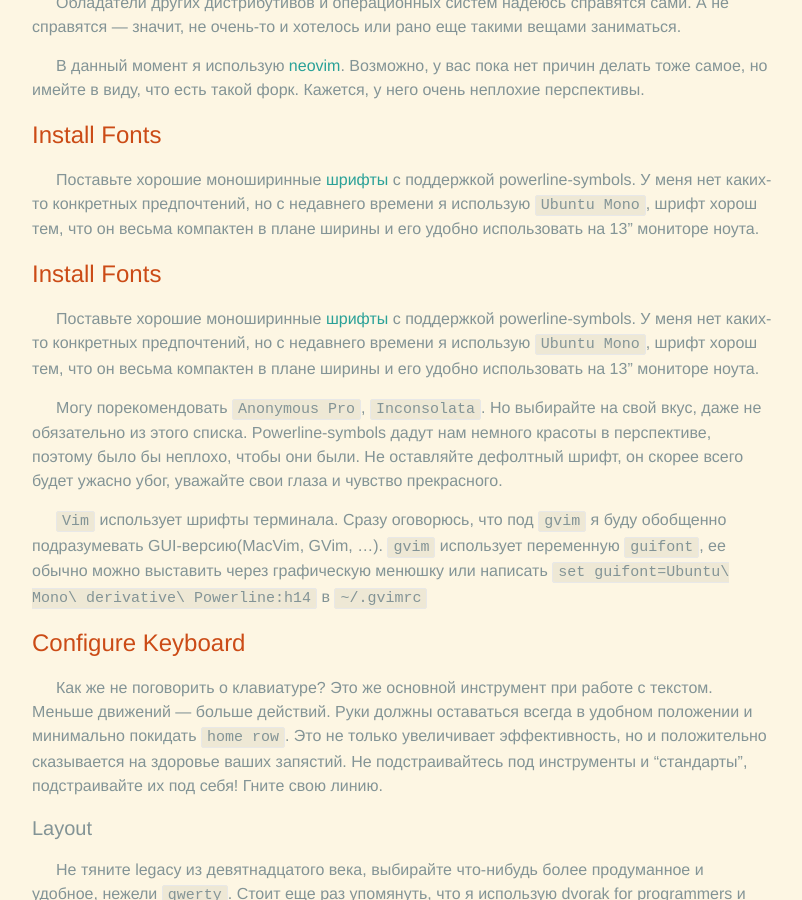
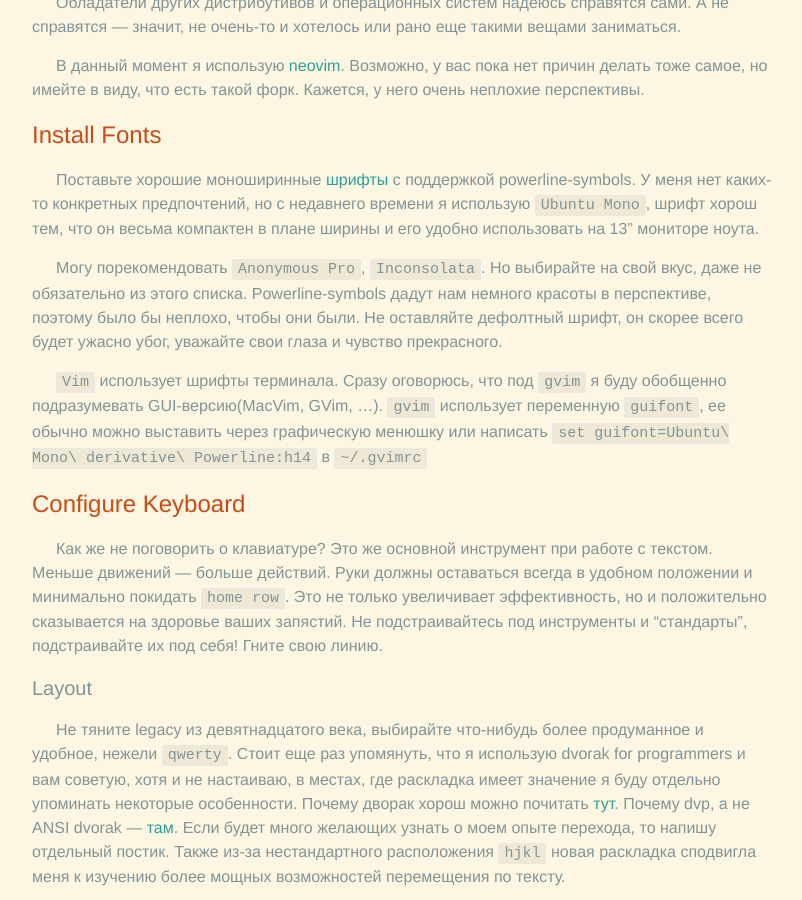
Before and after one commit to rednotes/rednotes.github.io, a Jekyll site: the page built from _posts/2015-05-21-vim-story-2.markdown, in a window 1280 px wide and 900 px high, scrolled down 1068 px. Shown: the whole window, without its empty margins (238-1040 px from the left). Built offline with Jekyll 4.4.1, drawn with Linux system fonts in a browser that asks for light colours; emoji names are drawn with the system emoji font; Markdown is read by kramdown in place of the engine named in the settings; comment, search, counter and statistics services are not loaded.

Commit message:
Remeve repeat

```diff
--- a/_posts/2015-05-21-vim-story-2.markdown
+++ b/_posts/2015-05-21-vim-story-2.markdown
@@ -28,10 +28,6 @@ author: abcdw
 Обладатели других дистрибутивов и операционных систем надеюсь справятся сами. А не справятся — значит, не очень-то и хотелось или рано еще такими вещами заниматься.
 
 В данный момент я использую [neovim][neovim]. Возможно, у вас пока нет причин делать тоже самое, но имейте в виду, что есть такой форк. Кажется, у него очень неплохие перспективы.
-
-### Install Fonts
-Поставьте хорошие моноширинные [шрифты][fonts] с поддержкой powerline-symbols. У меня нет каких-то конкретных предпочтений, но с недавнего времени я использую `Ubuntu Mono`, шрифт хорош тем, что он весьма компактен в плане ширины и его удобно использовать на 13" мониторе ноута.
-
 
 ### Install Fonts
 Поставьте хорошие моноширинные [шрифты][fonts] с поддержкой powerline-symbols. У меня нет каких-то конкретных предпочтений, но с недавнего времени я использую `Ubuntu Mono`, шрифт хорош тем, что он весьма компактен в плане ширины и его удобно использовать на 13" мониторе ноута.
```
